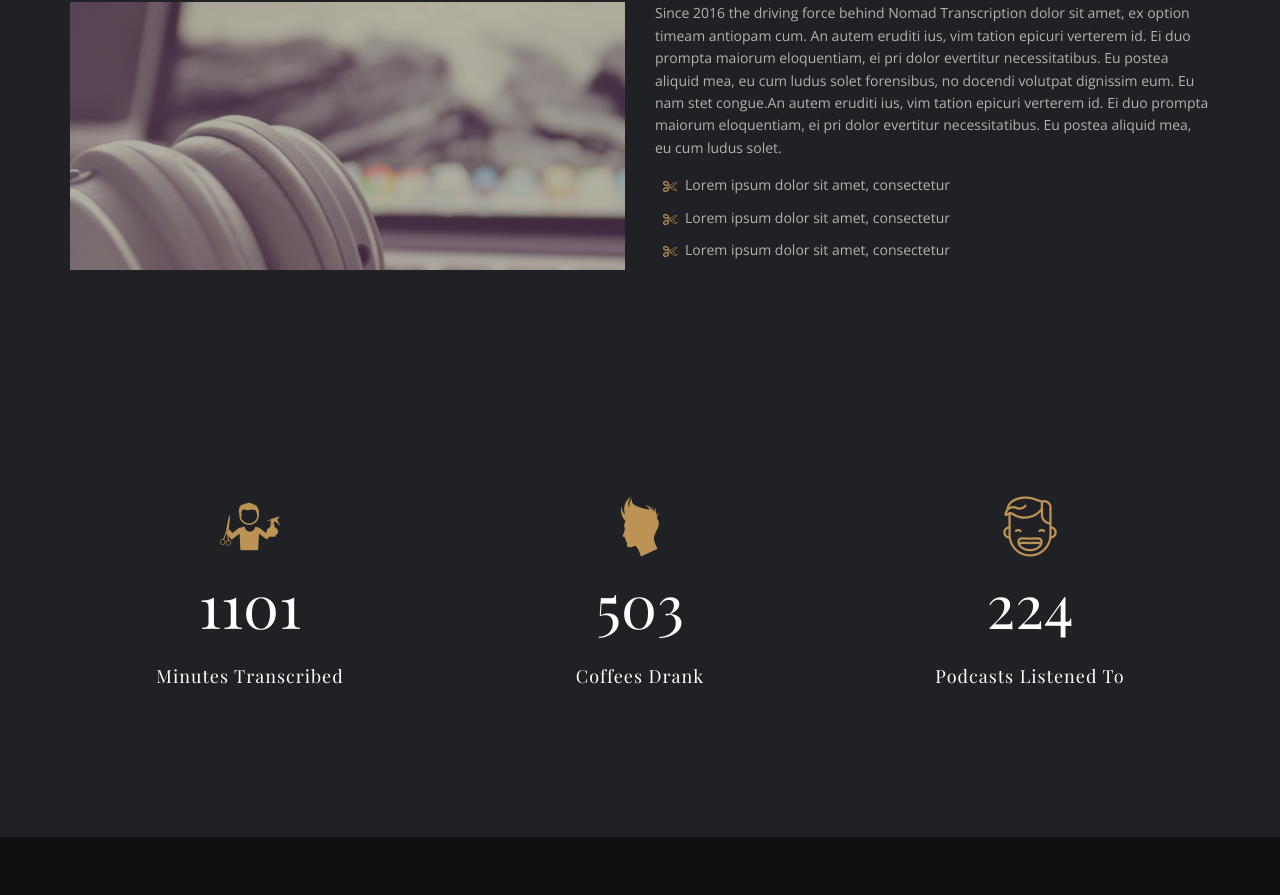
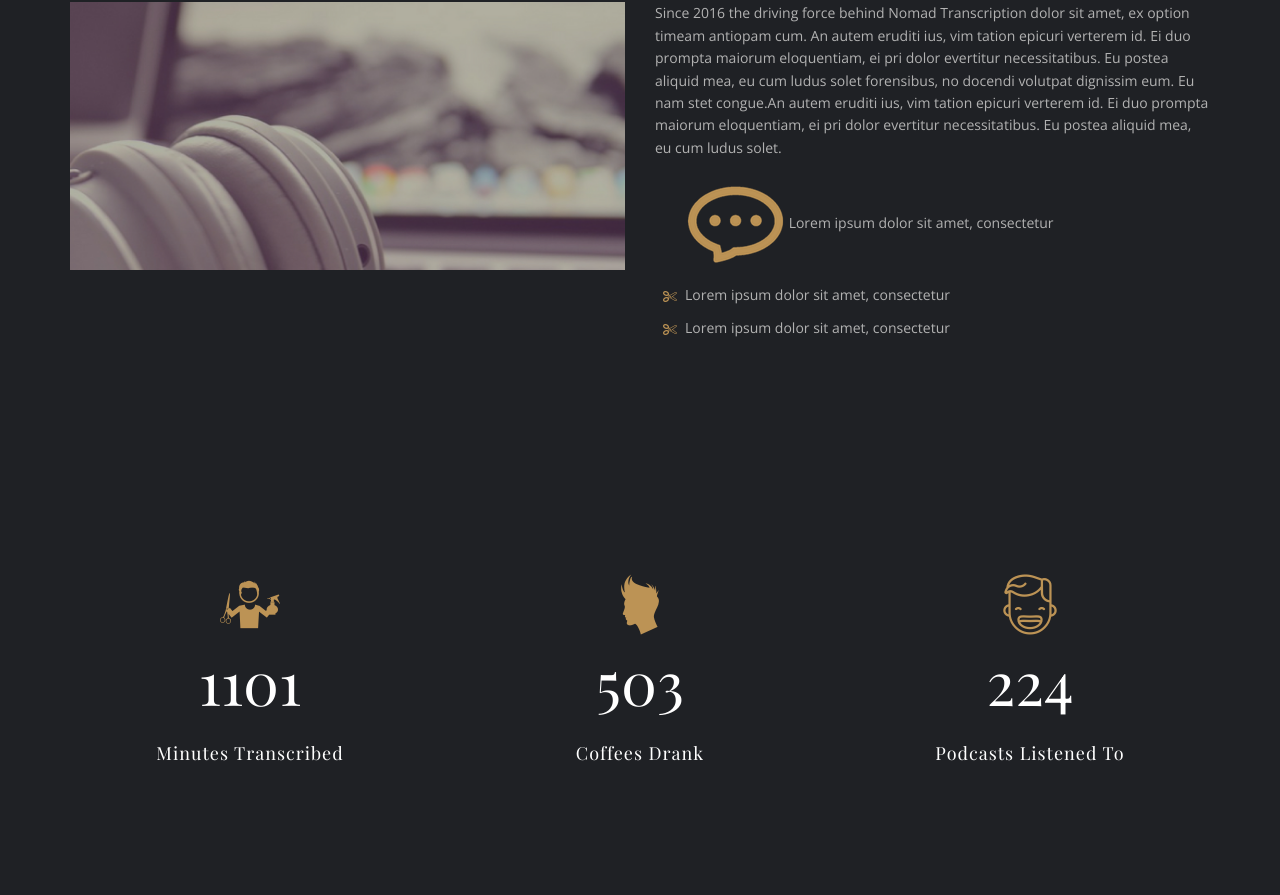
Before and after one commit to CodingMonkey80/NomadTranscription, a plain HTML site: page about.html in a window 1280 px wide. Shown: the part 829-1724 px from the top of the page. Drawn offline with nearby package versions, Linux system fonts and the light colour scheme.

Commit message:
Update about.html

```diff
--- a/about.html
+++ b/about.html
@@ -154,7 +154,7 @@
                     <div class="col-md-6">
                         <p>Since 2016 the driving force behind Nomad Transcription dolor sit amet, ex option timeam antiopam cum. An autem eruditi ius, vim tation epicuri verterem id. Ei duo prompta maiorum eloquentiam, ei pri dolor evertitur necessitatibus. Eu postea aliquid mea, eu cum ludus solet forensibus, no docendi volutpat dignissim eum. Eu nam stet congue.An autem eruditi ius, vim tation epicuri verterem id. Ei duo prompta maiorum eloquentiam, ei pri dolor evertitur necessitatibus. Eu postea aliquid mea, eu cum ludus solet.</p>
                         <ul class="fa-ul">
-                            <li><i class="fa-li fa fa-scissors"></i> Lorem ipsum dolor sit amet, consectetur </li>
+                            <li><img src="assets/images/icons/icon-chat.png" alt=""> Lorem ipsum dolor sit amet, consectetur </li>
                             <li><i class="fa-li fa fa-scissors"></i> Lorem ipsum dolor sit amet, consectetur </li>
                             <li><i class="fa-li fa fa-scissors"></i> Lorem ipsum dolor sit amet, consectetur </li>
                         </ul>
```
